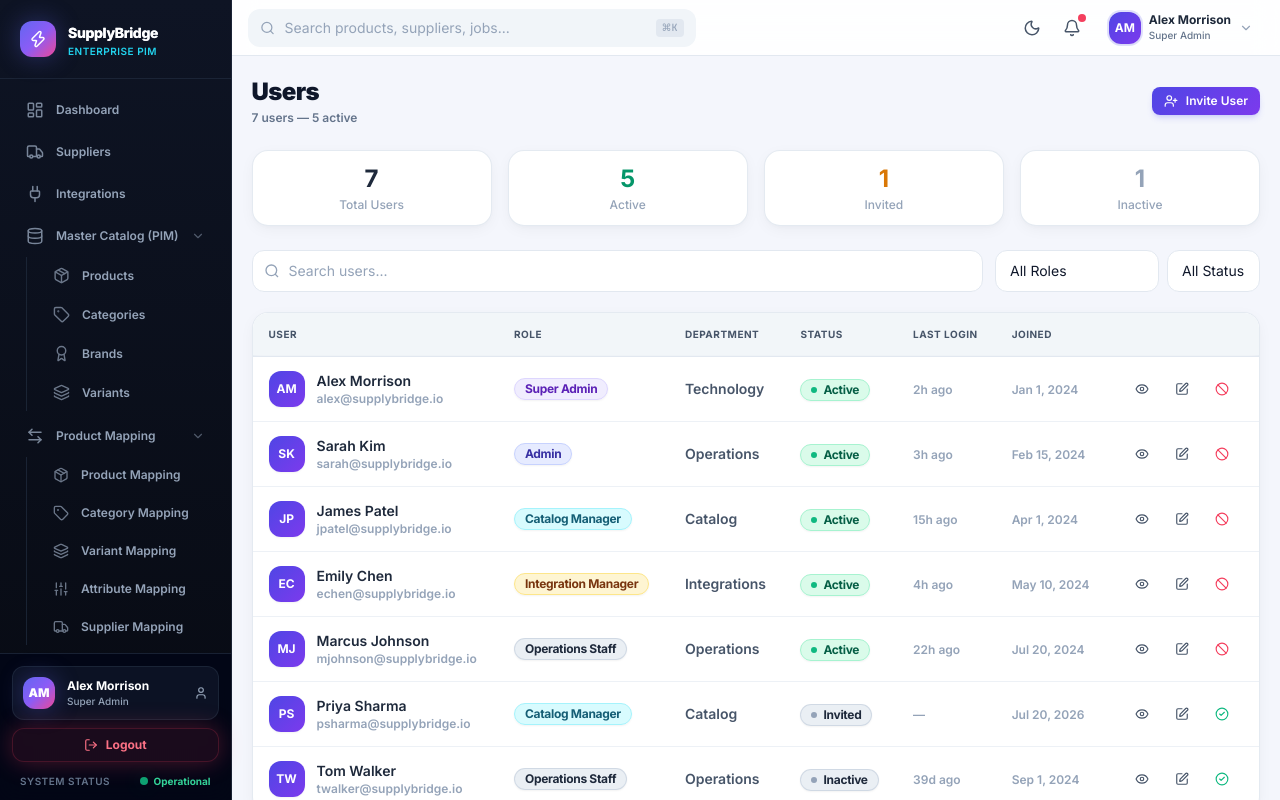
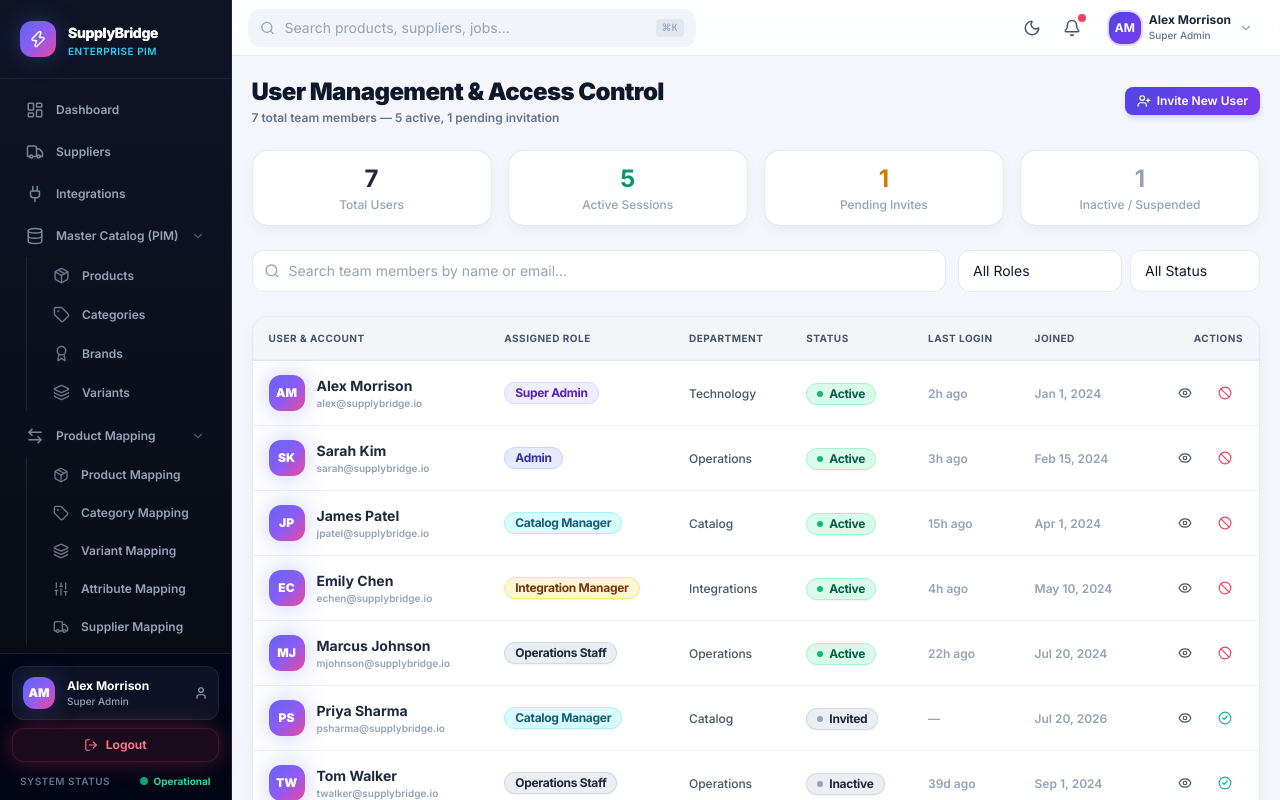
Before and after one commit to satyamgoswami783/SupplyBridge, a React (Vite) app: page /users in a window 1280 px wide. Built offline with nearby package versions, Linux system fonts and the light colour scheme.

Commit message:
Update Users Management (/users) page with interactive invite flow, status controls, and role filtering

```diff
--- a/src/features/users/Users.tsx
+++ b/src/features/users/Users.tsx
@@ -1,12 +1,13 @@
 import React, { useState } from 'react'
-import { UserPlus, MoreVertical, Edit, Ban, CheckCircle2, Mail, Eye } from 'lucide-react'
-import { SectionHeader, FilterBar } from '../../components/ui'
+import { motion, AnimatePresence } from 'framer-motion'
+import { UserPlus, MoreVertical, Edit, Ban, CheckCircle2, Mail, Eye, Shield, Users as UsersIcon } from 'lucide-react'
+import { SectionHeader, FilterBar, ConfirmDialog } from '../../components/ui'
 import { Badge } from '../../components/ui/Badge'
 import { Modal } from '../../components/ui/Modal'
 import { mockUsers } from '../../data/mockData'
 import { statusToVariant, formatDate, getInitials, timeAgo } from '../../utils'
 import { useAuth } from '../../context/AuthContext'
-import type { UserRole } from '../../types'
+import type { User, UserRole } from '../../types'
 
 const ROLE_LABELS: Record<UserRole, string> = {
   super_admin:         'Super Admin',
@@ -26,31 +27,94 @@ const ROLE_COLORS: Record<UserRole, string> = {
 
 export const Users: React.FC = () => {
   const { setViewProfileUser } = useAuth()
+  const [usersList, setUsersList] = useState<User[]>(mockUsers)
   const [search, setSearch] = useState('')
+  const [roleFilter, setRoleFilter] = useState('all')
+  const [statusFilter, setStatusFilter] = useState('all')
   const [inviteOpen, setInviteOpen] = useState(false)
+  const [toastMessage, setToastMessage] = useState<string | null>(null)
 
-  const filtered = mockUsers.filter(u =>
-    u.name.toLowerCase().includes(search.toLowerCase()) ||
-    u.email.toLowerCase().includes(search.toLowerCase())
-  )
+  // Invite Form States
+  const [inviteName, setInviteName] = useState('')
+  const [inviteEmail, setInviteEmail] = useState('')
+  const [inviteRole, setInviteRole] = useState<UserRole>('catalog_manager')
+  const [inviteDept, setInviteDept] = useState('Catalog & Merchandising')
+
+  const showNotification = (msg: string) => {
+    setToastMessage(msg)
+    setTimeout(() => setToastMessage(null), 3000)
+  }
+
+  const handleSendInvite = (e: React.FormEvent) => {
+    e.preventDefault()
+    if (!inviteName.trim() || !inviteEmail.trim()) return
+
+    const newUser: User = {
+      id: `u_${Date.now()}`,
+      name: inviteName.trim(),
+      email: inviteEmail.trim(),
+      role: inviteRole,
+      status: 'invited',
+      createdAt: new Date().toISOString(),
+      department: inviteDept.trim() || 'Operations',
+    }
+
+    setUsersList(prev => [newUser, ...prev])
+    setInviteOpen(false)
+    setInviteName('')
+    setInviteEmail('')
+    showNotification(`Invitation sent to ${newUser.email}! User added with role ${ROLE_LABELS[inviteRole]}.`)
+  }
+
+  const toggleUserStatus = (user: User) => {
+    const nextStatus = user.status === 'active' ? 'inactive' : 'active'
+    setUsersList(prev =>
+      prev.map(u => (u.id === user.id ? { ...u, status: nextStatus } : u))
+    )
+    showNotification(`User ${user.name} is now ${nextStatus.toUpperCase()}`)
+  }
+
+  const filtered = usersList.filter(u => {
+    const matchSearch = u.name.toLowerCase().includes(search.toLowerCase()) || u.email.toLowerCase().includes(search.toLowerCase())
+    const matchRole = roleFilter === 'all' || u.role === roleFilter
+    const matchStatus = statusFilter === 'all' || u.status === statusFilter
+    return matchSearch && matchRole && matchStatus
+  })
 
   return (
-    <div>
+    <div className="space-y-6">
+      {/* Toast Notification */}
+      <AnimatePresence>
+        {toastMessage && (
+          <motion.div
+            initial={{ opacity: 0, y: -20 }}
+            animate={{ opacity: 1, y: 0 }}
+            exit={{ opacity: 0, y: -20 }}
+            className="fixed top-4 right-4 z-50 bg-slate-900 text-white px-4 py-2.5 rounded-xl shadow-xl flex items-center gap-2 text-xs font-semibold border border-slate-700"
+          >
+            <CheckCircle2 size={16} className="text-emerald-400" />
+            {toastMessage}
+          </motion.div>
+        )}
+      </AnimatePresence>
+
       <SectionHeader
-        title="Users"
-        subtitle={`${mockUsers.length} users — ${mockUsers.filter(u => u.status === 'active').length} active`}
+        title="User Management & Access Control"
+        subtitle={`${usersList.length} total team members — ${usersList.filter(u => u.status === 'active').length} active, ${usersList.filter(u => u.status === 'invited').length} pending invitation`}
         actions={
-          <button onClick={() => setInviteOpen(true)} className="btn-primary btn-sm"><UserPlus size={14} /> Invite User</button>
+          <button onClick={() => setInviteOpen(true)} className="btn-primary btn-sm flex items-center gap-1.5 shadow-md shadow-indigo-500/20">
+            <UserPlus size={14} /> Invite New User
+          </button>
         }
       />
 
-      {/* Summary */}
-      <div className="grid grid-cols-2 sm:grid-cols-4 gap-4 mb-6">
+      {/* KPI Cards */}
+      <div className="grid grid-cols-2 sm:grid-cols-4 gap-4">
         {[
-          { label: 'Total Users', value: mockUsers.length, color: 'text-slate-800' },
-          { label: 'Active',      value: mockUsers.filter(u => u.status === 'active').length, color: 'text-emerald-600' },
-          { label: 'Invited',     value: mockUsers.filter(u => u.status === 'invited').length, color: 'text-amber-600' },
-          { label: 'Inactive',    value: mockUsers.filter(u => u.status === 'inactive').length, color: 'text-slate-400' },
+          { label: 'Total Users', value: usersList.length, color: 'text-slate-800 dark:text-slate-100' },
+          { label: 'Active Sessions', value: usersList.filter(u => u.status === 'active').length, color: 'text-emerald-600 dark:text-emerald-400' },
+          { label: 'Pending Invites', value: usersList.filter(u => u.status === 'invited').length, color: 'text-amber-600 dark:text-amber-400' },
+          { label: 'Inactive / Suspended', value: usersList.filter(u => u.status === 'inactive').length, color: 'text-slate-400' },
         ].map(s => (
           <div key={s.label} className="card px-4 py-3 text-center">
             <p className={`text-2xl font-bold ${s.color}`}>{s.value}</p>
@@ -59,13 +123,13 @@ export const Users: React.FC = () => {
         ))}
       </div>
 
-      <FilterBar search={search} onSearch={setSearch} placeholder="Search users...">
-        <select className="select input-sm w-auto">
-          <option>All Roles</option>
+      <FilterBar search={search} onSearch={setSearch} placeholder="Search team members by name or email...">
+        <select className="select input-sm w-auto min-w-[140px]" value={roleFilter} onChange={e => setRoleFilter(e.target.value)}>
+          <option value="all">All Roles</option>
           {Object.entries(ROLE_LABELS).map(([k, v]) => <option key={k} value={k}>{v}</option>)}
         </select>
-        <select className="select input-sm w-auto">
-          <option>All Status</option>
+        <select className="select input-sm w-auto min-w-[130px]" value={statusFilter} onChange={e => setStatusFilter(e.target.value)}>
+          <option value="all">All Status</option>
           <option value="active">Active</option>
           <option value="invited">Invited</option>
           <option value="inactive">Inactive</option>
@@ -76,26 +140,34 @@ export const Users: React.FC = () => {
         <div className="table-container">
           <table className="table">
             <thead>
-              <tr><th>User</th><th>Role</th><th>Department</th><th>Status</th><th>Last Login</th><th>Joined</th><th></th></tr>
+              <tr>
+                <th>User & Account</th>
+                <th>Assigned Role</th>
+                <th>Department</th>
+                <th>Status</th>
+                <th>Last Login</th>
+                <th>Joined</th>
+                <th className="text-right">Actions</th>
+              </tr>
             </thead>
             <tbody>
               {filtered.map(user => (
-                <tr key={user.id} className="cursor-pointer hover:bg-slate-50/80 transition-colors" onClick={() => setViewProfileUser(user)}>
+                <tr key={user.id} className="cursor-pointer hover:bg-slate-50/80 dark:hover:bg-slate-850/50 transition-colors" onClick={() => setViewProfileUser(user)}>
                   <td>
                     <div className="flex items-center gap-3">
-                      <div className="w-9 h-9 rounded-xl bg-gradient-primary flex items-center justify-center text-white text-xs font-bold flex-shrink-0 shadow-sm">
+                      <div className="w-9 h-9 rounded-xl bg-gradient-aurora flex items-center justify-center text-white text-xs font-black flex-shrink-0 shadow-glow-primary">
                         {getInitials(user.name)}
                       </div>
                       <div>
-                        <p className="font-semibold text-slate-800 text-sm hover:text-primary-600 transition-colors">{user.name}</p>
-                        <p className="text-xs text-slate-400">{user.email}</p>
+                        <p className="font-bold text-slate-800 dark:text-slate-100 text-sm hover:text-primary-600 transition-colors">{user.name}</p>
+                        <p className="text-2xs text-slate-400">{user.email}</p>
                       </div>
                     </div>
                   </td>
                   <td>
                     <Badge variant={(ROLE_COLORS[user.role] as any) || 'neutral'}>{ROLE_LABELS[user.role]}</Badge>
                   </td>
-                  <td><span className="text-sm text-slate-600">{user.department || '—'}</span></td>
+                  <td><span className="text-xs font-medium text-slate-600 dark:text-slate-300">{user.department || '—'}</span></td>
                   <td>
                     <Badge variant={statusToVariant(user.status)} dot>
                       {user.status.charAt(0).toUpperCase() + user.status.slice(1)}
@@ -103,14 +175,18 @@ export const Users: React.FC = () => {
                   </td>
                   <td><span className="text-xs text-slate-400">{user.lastLogin ? timeAgo(user.lastLogin) : '—'}</span></td>
                   <td><span className="text-xs text-slate-400">{formatDate(user.createdAt)}</span></td>
-                  <td onClick={e => e.stopPropagation()}>
-                    <div className="flex gap-1">
-                      <button className="btn-icon" onClick={() => setViewProfileUser(user)} title="View Profile"><Eye size={14} /></button>
-                      <button className="btn-icon" title="Edit User"><Edit size={14} /></button>
-                      {user.status === 'active'
-                        ? <button className="btn-icon text-rose-500 hover:bg-rose-50" title="Deactivate"><Ban size={14} /></button>
-                        : <button className="btn-icon text-emerald-500 hover:bg-emerald-50" title="Activate"><CheckCircle2 size={14} /></button>
-                      }
+                  <td className="text-right" onClick={e => e.stopPropagation()}>
+                    <div className="flex items-center justify-end gap-1">
+                      <button className="btn-icon" onClick={() => setViewProfileUser(user)} title="View User Profile"><Eye size={14} /></button>
+                      {user.status === 'active' ? (
+                        <button className="btn-icon text-rose-500 hover:bg-rose-50 dark:hover:bg-rose-950/60" onClick={() => toggleUserStatus(user)} title="Suspend User Account">
+                          <Ban size={14} />
+                        </button>
+                      ) : (
+                        <button className="btn-icon text-emerald-500 hover:bg-emerald-50 dark:hover:bg-emerald-950/60" onClick={() => toggleUserStatus(user)} title="Activate User Account">
+                          <CheckCircle2 size={14} />
+                        </button>
+                      )}
                     </div>
                   </td>
                 </tr>
@@ -120,24 +196,70 @@ export const Users: React.FC = () => {
         </div>
       </div>
 
+      {/* INVITE USER MODAL */}
       <Modal
         open={inviteOpen}
         onClose={() => setInviteOpen(false)}
-        title="Invite New User"
-        subtitle="Send an email invitation to join SupplyBridge"
-        footer={<><button onClick={() => setInviteOpen(false)} className="btn-secondary">Cancel</button><button className="btn-primary"><Mail size={14} /> Send Invitation</button></>}
+        title="Invite New Team Member"
+        subtitle="Provision platform access and send an activation email"
+        size="md"
       >
-        <div className="space-y-4">
-          <div><label className="text-xs font-semibold text-slate-600 block mb-1.5">Full Name *</label><input className="input" placeholder="John Doe" /></div>
-          <div><label className="text-xs font-semibold text-slate-600 block mb-1.5">Email Address *</label><input className="input" type="email" placeholder="john@company.com" /></div>
+        <form onSubmit={handleSendInvite} className="space-y-4">
           <div>
-            <label className="text-xs font-semibold text-slate-600 block mb-1.5">Assign Role *</label>
-            <select className="select">
-              {Object.entries(ROLE_LABELS).map(([k, v]) => <option key={k} value={k}>{v}</option>)}
+            <label className="text-xs font-bold text-slate-700 dark:text-slate-300 block mb-1.5">Full Name *</label>
+            <input
+              type="text"
+              required
+              placeholder="e.g. David Miller"
+              className="input"
+              value={inviteName}
+              onChange={e => setInviteName(e.target.value)}
+            />
+          </div>
+
+          <div>
+            <label className="text-xs font-bold text-slate-700 dark:text-slate-300 block mb-1.5">Email Address *</label>
+            <input
+              type="email"
+              required
+              placeholder="david@supplybridge.io"
+              className="input"
+              value={inviteEmail}
+              onChange={e => setInviteEmail(e.target.value)}
+            />
+          </div>
+
+          <div>
+            <label className="text-xs font-bold text-slate-700 dark:text-slate-300 block mb-1.5">Assign Platform Role *</label>
+            <select
+              className="select"
+              value={inviteRole}
+              onChange={e => setInviteRole(e.target.value as UserRole)}
+            >
+              {Object.entries(ROLE_LABELS).map(([k, v]) => (
+                <option key={k} value={k}>{v}</option>
+              ))}
             </select>
           </div>
-          <div><label className="text-xs font-semibold text-slate-600 block mb-1.5">Department</label><input className="input" placeholder="e.g. Catalog, Operations" /></div>
-        </div>
+
+          <div>
+            <label className="text-xs font-bold text-slate-700 dark:text-slate-300 block mb-1.5">Department</label>
+            <input
+              type="text"
+              placeholder="e.g. Supplier Integration / Merchandising"
+              className="input"
+              value={inviteDept}
+              onChange={e => setInviteDept(e.target.value)}
+            />
+          </div>
+
+          <div className="flex justify-end gap-2 pt-2 border-t border-slate-100 dark:border-slate-800">
+            <button type="button" onClick={() => setInviteOpen(false)} className="btn-secondary">Cancel</button>
+            <button type="submit" className="btn-primary flex items-center gap-1.5 shadow-md shadow-indigo-500/20">
+              <Mail size={14} /> Send Invitation Email
+            </button>
+          </div>
+        </form>
       </Modal>
     </div>
   )
```
